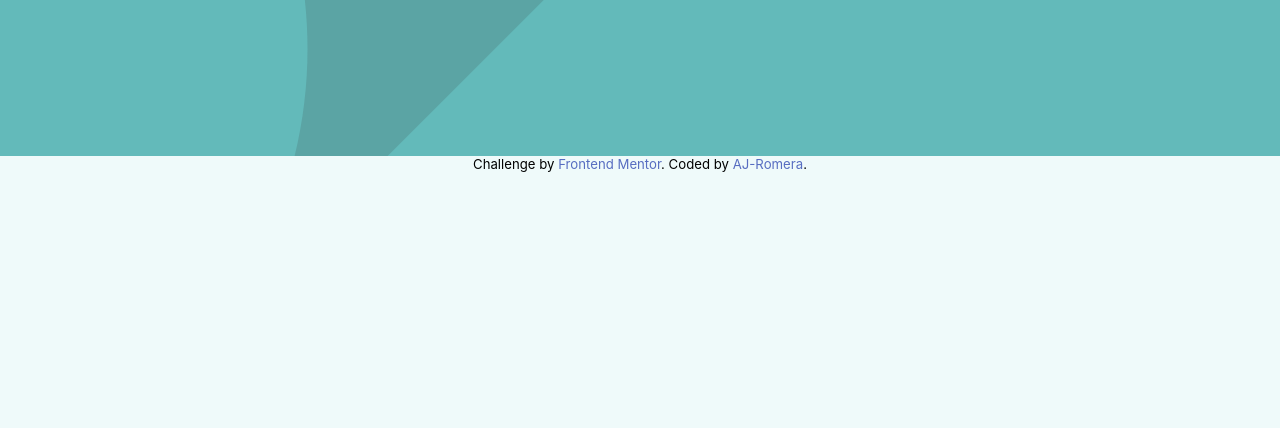
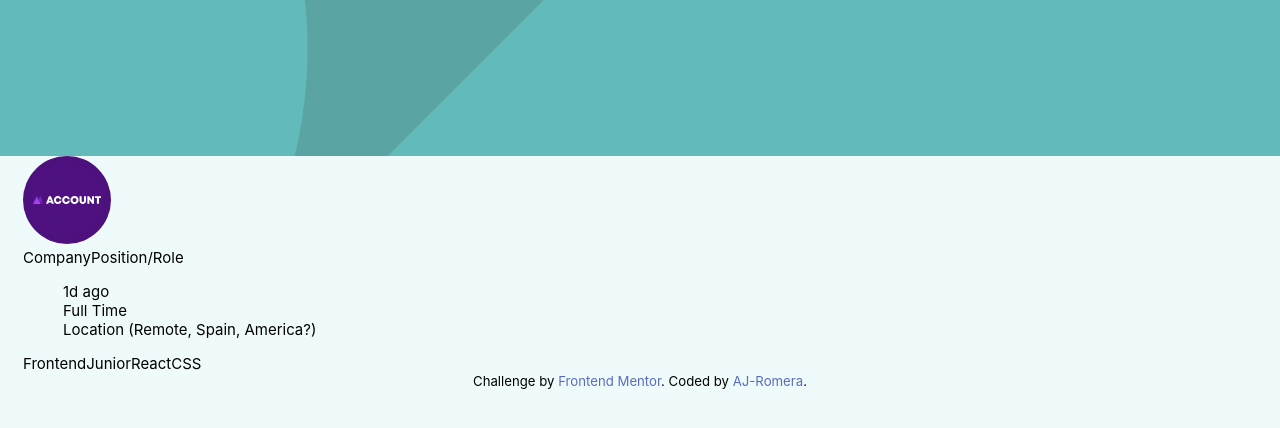
Before and after one commit to AJ-Romera/dynamic-job-listings-fm, a React (Create React App) app: page / in a window 1280 px wide. Shown: the top 428 px of the page. Built offline with nearby package versions, Linux system fonts and the light colour scheme.

Commit message:
CHNG: Make CardsContainer HTML & CSS, Also JobCard JSX

```diff
--- a/src/App.js
+++ b/src/App.js
@@ -1,4 +1,5 @@
 import Attribution from './components/Attribution';
+import CardsContainer from './components/CardsContainer';
 import Header from './components/Header';
 import './index.css';
 
@@ -6,6 +7,7 @@ function App() {
 	return (
 		<div className='App'>
 			<Header />
+			<CardsContainer />
 			<Attribution />
 		</div>
 	);
--- /dev/null
+++ b/src/components/CardsContainer.js
@@ -0,0 +1,22 @@
+import React from 'react';
+import styled from '@emotion/styled';
+import JobFilter from './JobFilter';
+import JobCard from './JobCard';
+
+const Container = styled.main`
+	width: auto;
+	margin: 0 auto;
+	padding: 0 1.438rem;
+`;
+
+function CardsContainer() {
+	return (
+		<Container>
+			<JobFilter />
+			{/* Here is where you map the cards later */}
+			<JobCard />
+		</Container>
+	);
+}
+
+export default CardsContainer;
--- /dev/null
+++ b/src/components/JobCard.js
@@ -0,0 +1,28 @@
+import React from 'react';
+
+function JobCard() {
+	return (
+		<div>
+			<div>
+				<img src='images/account.svg' alt='Company´s logo' />
+				<div>
+					<span>Company</span>
+					<span>Position/Role</span>
+					<ul>
+						<li>1d ago</li>
+						<li>Full Time</li>
+						<li>Location (Remote, Spain, America?)</li>
+					</ul>
+				</div>
+			</div>
+			<div>
+				<span>Frontend</span>
+				<span>Junior</span>
+				<span>React</span>
+				<span>CSS</span>
+			</div>
+		</div>
+	);
+}
+
+export default JobCard;
--- /dev/null
+++ b/src/components/JobFilter.js
@@ -0,0 +1,7 @@
+import React from 'react';
+
+function JobFilter() {
+	return <div></div>;
+}
+
+export default JobFilter;
--- a/src/index.css
+++ b/src/index.css
@@ -43,3 +43,8 @@ a:visited,
 a:active {
 	text-decoration: none;
 }
+
+ul,
+li {
+	list-style: none;
+}
```
